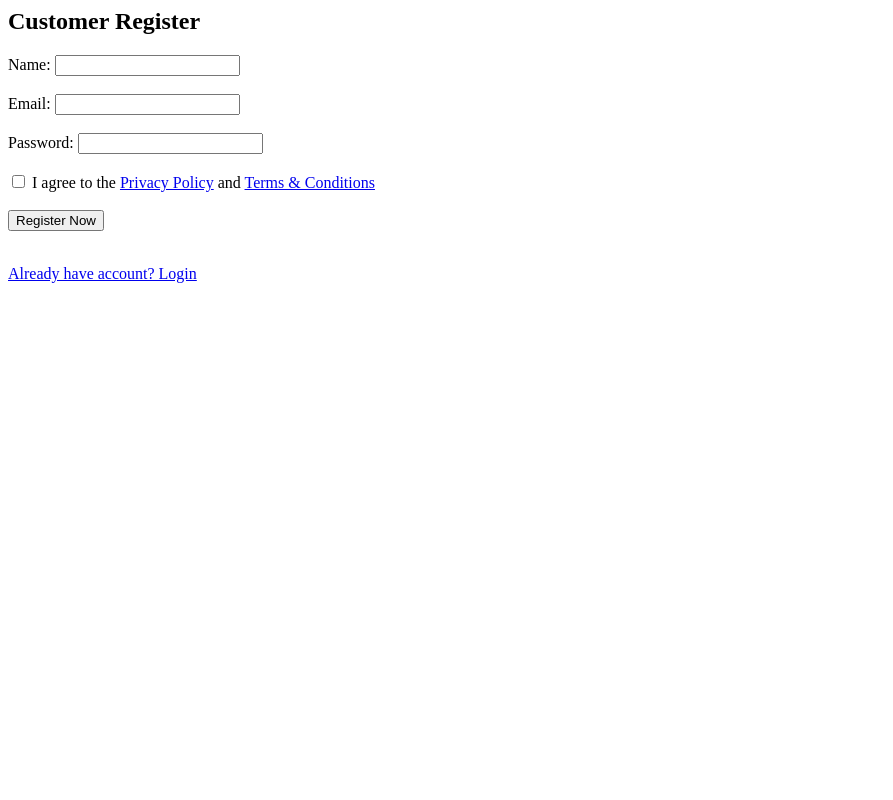
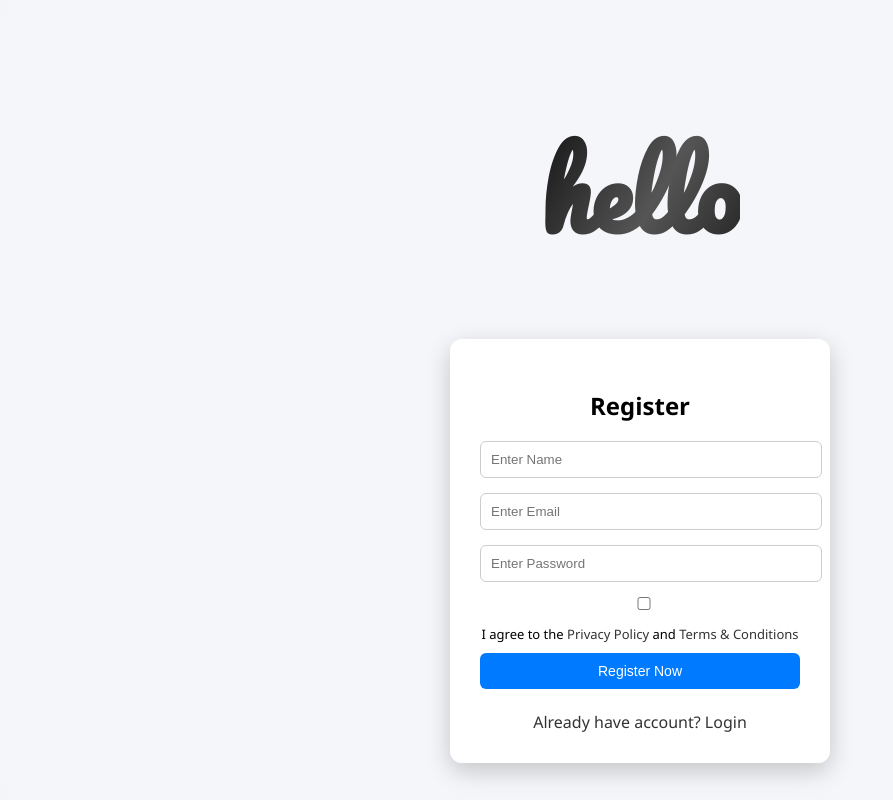
Before and after one commit to AliaSham/event_saas, a PHP site: page /auth/register.php in a window 1280 px wide. Shown: the whole page, without its empty margins (0-893 px from the left). Run offline with PHP 8.4, Linux system fonts and the light colour scheme.

Commit message:
Update register.php

```diff
--- a/auth/register.php
+++ b/auth/register.php
@@ -1,65 +1,89 @@
 <?php
 include "../config/db.php";
 
+$error = "";
+$success = "";
+
 if(isset($_POST['register'])){
 
-    // CHECK PRIVACY FIRST
     if(!isset($_POST['agree'])){
-        echo "Please agree to Privacy Policy & Terms!";
-        exit(); // STOP terus
-    }
+        $error = "Please agree to Privacy Policy & Terms!";
+    } else {
 
         $name = $_POST['name'];
         $email = $_POST['email'];
         $password = $_POST['password'];
-
-    // role customer
         $role = "customer";
 
-    // check email duplicate
         $check = mysqli_query($conn, "SELECT * FROM users WHERE email='$email'");
 
         if(mysqli_num_rows($check) > 0){
-        echo "Email already exists!";
+            $error = "Email already exists!";
         } else {
 
-        // insert without company
             $query = "INSERT INTO users (name, email, password, role, company_id)
                       VALUES ('$name', '$email', '$password', '$role', NULL)";
 
             if(mysqli_query($conn, $query)){
-
-            // redirect ke login
                 header("Location: login.php");
                 exit();
-
             } else {
-            echo "Error: " . mysqli_error($conn);
+                $error = "Error: " . mysqli_error($conn);
+            }
         }
     }
 }
 ?>
 
-<h2>Customer Register</h2>
+<!DOCTYPE html>
+<html>
+<head>
+    <title>Customer Register</title>
+
+    <link href="https://fonts.googleapis.com/css2?family=Pacifico&family=Poppins:wght@300;500;600&display=swap" rel="stylesheet">
+    <link rel="stylesheet" href="/event_saas/assets/css/style.css">
+</head>
+
+<body>
+
+<div class="login-wrapper">
+
+    <div class="overlay"></div>
+
+    <h1 class="hello-text">hello</h1>
+
+    <div class="login-box">
+        <div class="login-box-inner">
+
+            <h2>Register</h2>
+
+            <?php if ($error != "") { ?>
+                <p style="color:red;"><?php echo $error; ?></p>
+            <?php } ?>
 
             <form method="POST">
-    Name: <input type="text" name="name" required><br><br>
+                <input type="text" name="name" placeholder="Enter Name" required>
+                <input type="email" name="email" placeholder="Enter Email" required>
+                <input type="password" name="password" placeholder="Enter Password" required>
 
-    Email: <input type="email" name="email" required><br><br>
-
-    Password: <input type="password" name="password" required><br><br>
-
-    <label>
+                <label style="font-size: 13px; display:block; margin: 10px 0;">
                     <input type="checkbox" name="agree" required>
                     I agree to the
                     <a href="../privacy/privacy.php" target="_blank">Privacy Policy</a>
                     and
                     <a href="../privacy/terms.php" target="_blank">Terms & Conditions</a>
                 </label>
-    <br><br>
 
-    <button type="submit" name="register">Register Now</button>
+                <button class="btn btn-primary" type="submit" name="register">Register Now</button>
             </form>
 
             <br>
             <a href="login.php">Already have account? Login</a>
+
+        </div>
+    </div>
+
+</div>
+
+</body>
+</html>
```
Lines whose indentation alone changed are shown as unchanged.
